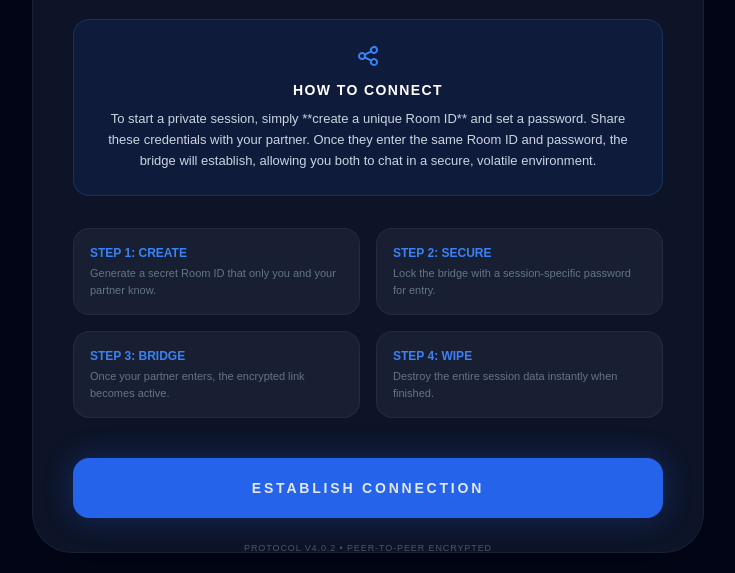
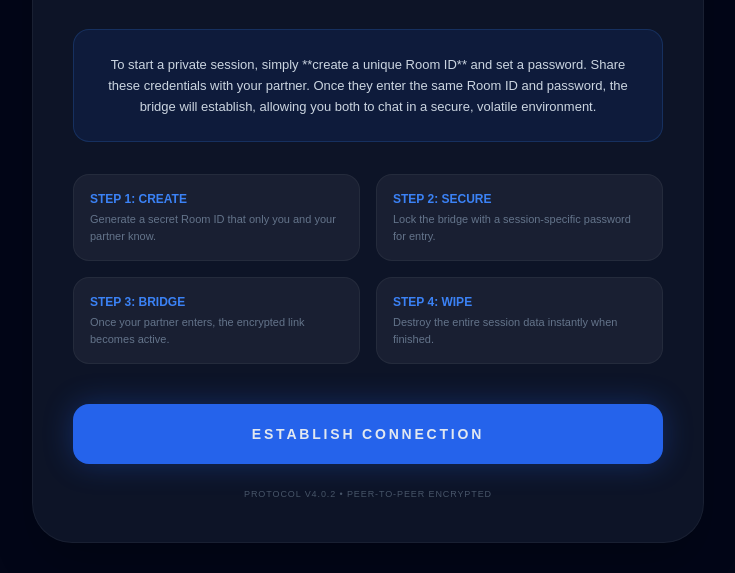
Before and after one commit to Arunprasath132/secret-chat, a website: page index.html in a window 1280 px wide. Shown: the part 227-800 px from the top of the page, without its empty margins (272-1007 px from the left). Drawn offline with nearby package versions, Linux system fonts and the light colour scheme; no server answers.

Commit message:
Update index.html

```diff
--- a/index.html
+++ b/index.html
@@ -40,12 +40,6 @@
         </div>
 
         <div class="bg-blue-600/10 border border-blue-500/20 rounded-2xl p-6 mb-8 text-center">
-            <div class="flex justify-center mb-3">
-                <svg xmlns="http://www.w3.org/2000/svg" class="h-6 w-6 text-blue-500" fill="none" viewBox="0 0 24 24" stroke="currentColor">
-                    <path stroke-linecap="round" stroke-linejoin="round" stroke-width="2" d="M8.684 13.342C8.886 12.938 9 12.482 9 12c0-.482-.114-.938-.316-1.342m0 2.684a3 3 0 110-2.684m0 2.684l6.632 3.316m-6.632-6l6.632-3.316m0 0a3 3 0 105.367-2.684 3 3 0 00-5.367 2.684zm0 9.316a3 3 0 105.368 2.684 3 3 0 00-5.368-2.684z" />
-                </svg>
-            </div>
-            <h2 class="text-white text-sm font-bold uppercase tracking-widest mb-2">How to Connect</h2>
             <p class="text-slate-300 text-[13px] leading-relaxed">
                 To start a private session, simply **create a unique Room ID** and set a password. Share these credentials with your partner. Once they enter the same Room ID and password, the bridge will establish, allowing you both to chat in a secure, volatile environment.
             </p>
```
